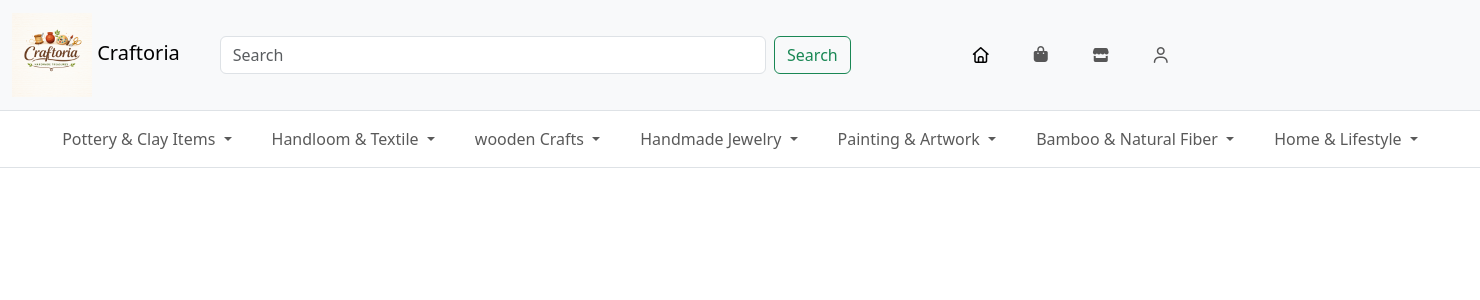
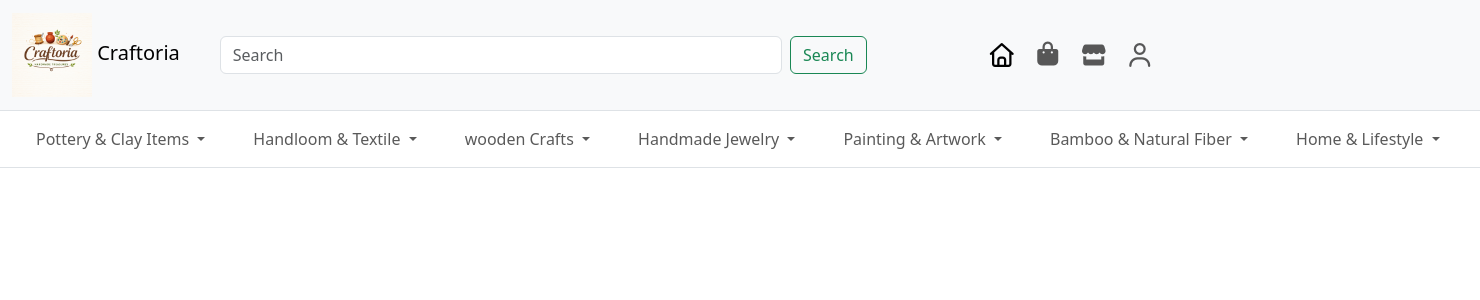
Before and after one commit to AshfahAshraf/project, a Django app: page /navbar in a window 1480 px wide. Shown: the top 300 px of the page. Run offline with Django 5.2, Linux system fonts and the light colour scheme; some libraries are stand-ins or nearby versions.

Commit message:
updated project

```diff
--- a/hello/static/css/navbar.css
+++ b/hello/static/css/navbar.css
@@ -37,16 +37,28 @@
 
 }
 
-/* Keep Bootstrap click working */
-.dropdown-menu.show {
-  opacity: 1;
-  transform: translateY(0);
+.dropdown-menu {
+  padding: 0;
 }
 
-.dropdown-menu {
-  min-width: 220px;   /* increase width */
-  padding: 10px 0;
+.dropdown-item {
+  padding: 10px 20px;
 }
+
 .dropdown-item:hover {
   background-color: #d23636;
+  color: white;
 }
+.navbar-nav {
+  list-style: none;
+  padding-left: 0;
+}
+.navbar-nav {
+  list-style: none;
+  padding-left: 0;
+  margin-bottom: 0;
+}
+.navbar-nav {
+  display: flex;
+  align-items: center;
+}
--- a/hello/templates/navbar.html
+++ b/hello/templates/navbar.html
@@ -36,16 +36,16 @@
         aria-controls="navbarNavAltMarkup" aria-expanded="false" aria-label="Toggle navigation">
         <span class="navbar-toggler-icon"></span>
       </button>
-      <div class="collapse navbar-collapse ms-5 " id="navbarNavAltMarkup">
-        <ul class="navbar-nav ms-5  gap-4">
-          <a class="nav-link active" aria-current="page" href="#"><i class="fa-regular fa-house"></i></a>
+      <div class="collapse navbar-collapse ms-5 gap-4 d-flex align-items-center" id="navbarNavAltMarkup">
+        <ul class="navbar-nav ms-5  ">
+          <a class="nav-link active" aria-current="page" href="#"><i class="fa-regular fa-house fa-xl"></i></a>
 
-          <a class="nav-link" href="#"><i class="fa-solid fa-bag-shopping"></i></a>
-          <a class="nav-link" href="#"><i class="fa-solid fa-store"></i></a></li>
+          <a class="nav-link" href="#"><i class="fa-solid fa-bag-shopping fa-xl"></i></a>
+          <a class="nav-link" href="#"><i class="fa-solid fa-store fa-xl"></i></a></li>
 
           <div class="nav-item dropdown">
             <a class="nav-link " href="#" role="button" data-bs-toggle="dropdown" aria-expanded="false">
-            <i class="fa-regular fa-user"></i></a>
+              <i class="fa-regular fa-user fa-xl"></i></a>
 
 
             <ul class="dropdown-menu dropdown-menu-end">
@@ -72,195 +72,132 @@
   </nav>
 
   <nav class="navbar navbar-expand-lg bg-white border-top border-bottom">
-<div class="container-fluid justify-content-center">
-    <ul class="navbar-nav gap-4">
+    <div class="container-fluid">
+      <ul class="navbar-nav">
 
-      <li class="nav-item dropdown">
+
+        <li class="nav-item dropdown mx-3">
           <a class="nav-link dropdown-toggle" href="#" data-bs-toggle="dropdown">
             Pottery & Clay Items
           </a>
 
           <div class="dropdown-menu border-0 shadow-lg mt-0">
-          <div class="container py-4">
-            <div class="row">
 
-              <div class="col">
 
             <a class="dropdown-item" href="#">Clay pots</a>
             <a class="dropdown-item" href="#">Ceramic mugs</a>
             <a class="dropdown-item" href="#">Handmade plates</a>
             <a class="dropdown-item" href="#">Decorative vases</a>
 
-              </div>
 
-
-
-            </div>
-          </div>
-        </div>
 
         </li>
 
 
 
-        <li class="nav-item dropdown">
+        <li class="nav-item dropdown mx-3">
           <a class="nav-link dropdown-toggle" href="#" data-bs-toggle="dropdown">
             Handloom & Textile
           </a>
 
           <div class="dropdown-menu  border-0 shadow-lg mt-0">
-          <div class="container py-4">
-            <div class="row">
 
-              <div class="col">
 
             <a class="dropdown-item" href="#">Handloom sarees</a>
             <a class="dropdown-item" href="#">Shawls</a>
             <a class="dropdown-item" href="#">Scarves</a>
             <a class="dropdown-item" href="#">Cushion cover</a>
 
-              </div>
-
-
-
-            </div>
-          </div>
-        </div>
 
         </li>
 
 
-        <li class="nav-item dropdown">
+        <li class="nav-item dropdown mx-3">
           <a class="nav-link dropdown-toggle" href="#" data-bs-toggle="dropdown">
             wooden Crafts
           </a>
 
           <div class="dropdown-menu  border-0 shadow-lg mt-0">
-          <div class="container py-4">
-            <div class="row">
 
-              <div class="col-md-3">
 
             <a class="dropdown-item" href="#">Wooden toys</a>
             <a class="dropdown-item" href="#">Wall decor</a>
             <a class="dropdown-item" href="#">Jewelry boxes</a>
             <a class="dropdown-item" href="#">Key holders</a>
 
-              </div>
 
-
-
-            </div>
-          </div>
-        </div>
 
         </li>
 
 
-        <li class="nav-item dropdown">
+        <li class="nav-item dropdown mx-3">
           <a class="nav-link dropdown-toggle" href="#" data-bs-toggle="dropdown">
             Handmade Jewelry
           </a>
 
           <div class="dropdown-menu  border-0 shadow-lg mt-0">
-          <div class="container py-4">
-            <div class="row">
 
-              <div class="col-md-3">
 
             <a class="dropdown-item" href="#">Beaded necklaces</a>
             <a class="dropdown-item" href="#">Earrings</a>
             <a class="dropdown-item" href="#">Bangles</a>
             <a class="dropdown-item" href="#">Anklets</a>
 
-              </div>
 
-
-
-            </div>
-          </div>
-        </div>
 
         </li>
 
 
-        <li class="nav-item dropdown">
+        <li class="nav-item dropdown mx-3">
           <a class="nav-link dropdown-toggle" href="#" data-bs-toggle="dropdown">
             Painting & Artwork
           </a>
 
           <div class="dropdown-menu  border-0 shadow-lg mt-0">
-          <div class="container py-4">
-            <div class="row">
 
-              <div class="col-md-3">
 
             <a class="dropdown-item" href="#">canvas paintings</a>
             <a class="dropdown-item" href="#">Wall art</a>
             <a class="dropdown-item" href="#">Traditional paintings</a>
             <a class="dropdown-item" href="#">Handmade greeting cards</a>
 
-              </div>
 
-
-
-            </div>
-          </div>
-        </div>
 
         </li>
 
-        <li class="nav-item dropdown">
+        <li class="nav-item dropdown mx-3">
           <a class="nav-link dropdown-toggle" href="#" data-bs-toggle="dropdown">
             Bamboo & Natural Fiber
           </a>
 
           <div class="dropdown-menu  border-0 shadow-lg mt-0">
-          <div class="container py-4">
-            <div class="row">
 
-              <div class="col-md-3">
 
             <a class="dropdown-item" href="#">Bambo baskets</a>
             <a class="dropdown-item" href="#">Cane chairs</a>
             <a class="dropdown-item" href="#">Mats</a>
             <a class="dropdown-item" href="#">Eco-friendly decor</a>
 
-              </div>
 
-
-
-            </div>
-          </div>
-        </div>
 
         </li>
 
 
 
-        <li class="nav-item dropdown">
+        <li class="nav-item dropdown mx-3">
           <a class="nav-link dropdown-toggle" href="#" data-bs-toggle="dropdown">
             Home & Lifestyle
           </a>
 
           <div class="dropdown-menu border-0 shadow-lg mt-0">
-          <div class="container py-4">
-            <div class="row">
 
-              <div class="col-md-3">
 
             <a class="dropdown-item" href="#">Scented candles</a>
             <a class="dropdown-item" href="#">Handmade soaps</a>
             <a class="dropdown-item" href="#">Photo frames</a>
             <a class="dropdown-item" href="#">Macrame wall hangings</a>
 
-              </div>
 
-
-
-            </div>
-          </div>
-        </div>
 
         </li>
 
```
Lines whose indentation alone changed are shown as unchanged.
